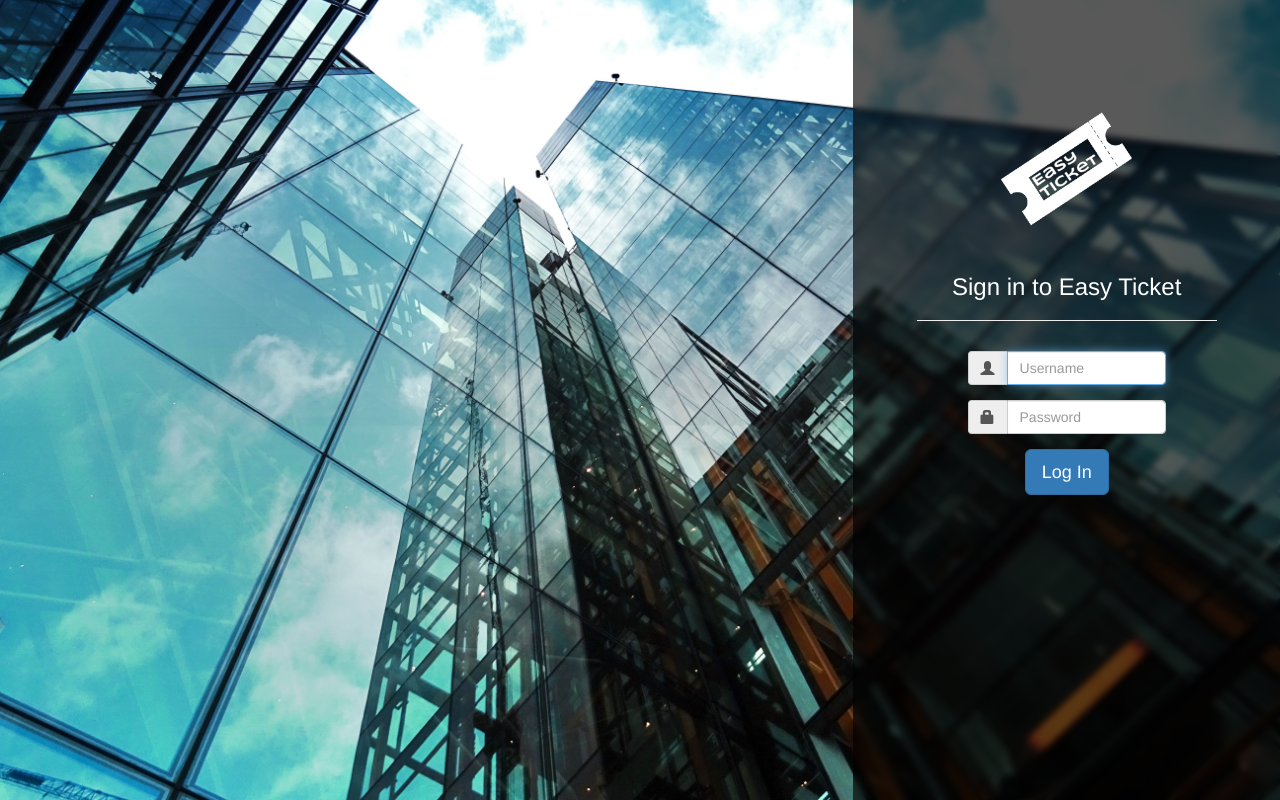
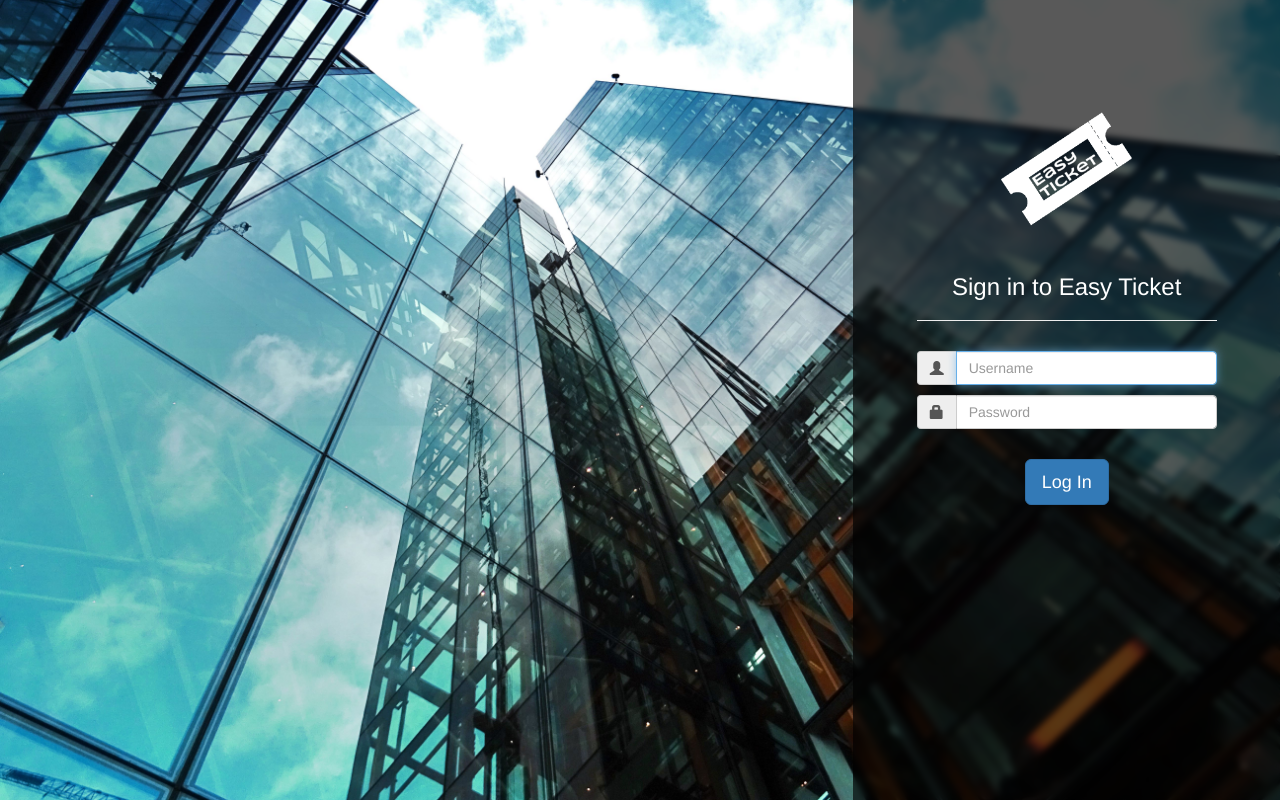
Before and after one commit to bwenzel2/Ticket-Management-System, a Django app: page /login/ in a window 1280 px wide. Run offline with Django 3.2, Linux system fonts and the light colour scheme; some libraries are stand-ins or nearby versions.

Commit message:
Fixed issue where login page inputs would not scale correctly with page resize.

```diff
--- a/TicketMaster/TicketMaster/templates/registration/login.html
+++ b/TicketMaster/TicketMaster/templates/registration/login.html
@@ -28,23 +28,26 @@
                         </div>
                         <h3 class="my-4">Sign in to Easy Ticket</h3>
                         <hr class="mb-5" style="max-width: 300px">
-                        <div class="form-group input-group col-md-6 col-md-offset-3">
+                        <!--<div class="form-group">
+                            <input type="text" id="username" class="form-control login-input mx-auto" name="username" placeholder="Username" required="" autofocus="" />
+                        </div>-->
+                        <div class="input-group login-input mx-auto mb-3">
                             <span class="input-group-addon">
                                 <i class="glyphicon glyphicon-user"></i>
                             </span>
-                          <input class="form-control login-input" placeholder="Username" name="username" required="" autofocus=""/>
+                            <input type="text" id="username" class="form-control" name="username" placeholder="Username" required="" autofocus="" />
                         </div>
-                        <div class="form-group input-group col-md-6 col-md-offset-3">
+                        <div class="input-group login-input mx-auto mb-4">
                             <span class="input-group-addon">
                                 <i class="glyphicon glyphicon-lock"></i>
                             </span>
-                          <input type="password" class="form-control login-input" name="password"
-                                 placeholder="Password" required=""/>
+                            <input type="password" id="password" class="form-control" name="password" placeholder="Password" required="" />
                         </div>
                         <div class="row">
                             {% if form.errors %}
                             <div class="alert alert-danger alert-dismissible fade in mx-auto text-danger d-flex text-primary col-md-offset-3" style="width:325px">
-                              <strong></strong>  <div class="fa fa-exclamation-triangle fa-5x "></div>
+                                <strong></strong>
+                                <div class="fa fa-exclamation-triangle fa-5x "></div>
                                 <div><strong>Username or Password</strong><br> you entered does not match our records! </div>
                                 <a href="#" class="close" data-dismiss="alert" aria-label="close">&times;</a>
                             </div>
@@ -52,7 +55,7 @@
                         </div>
 
                         <div class="form-group">
-                            <button type="submit" class="btn btn-primary btn-lg" id="logInBtn">Log In</button>
+                            <button type="submit" class="btn btn-primary btn-lg mt-4" id="logInBtn">Log In</button>
                         </div>
                     </form>
                 </div>
```
Lines whose indentation alone changed are shown as unchanged.
